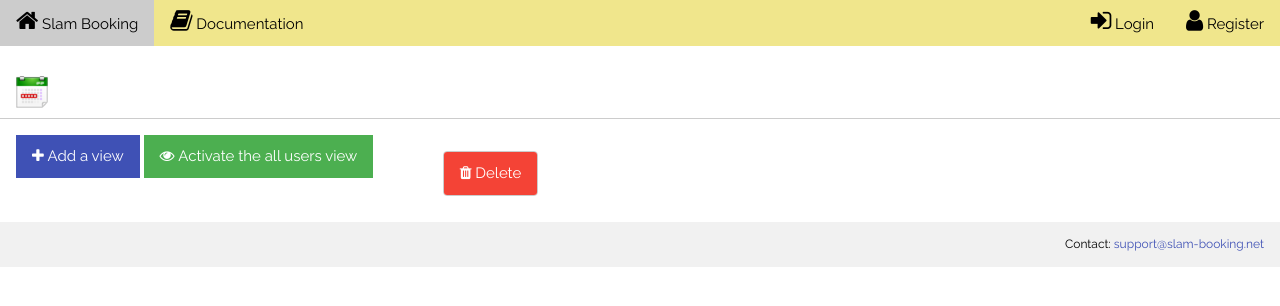
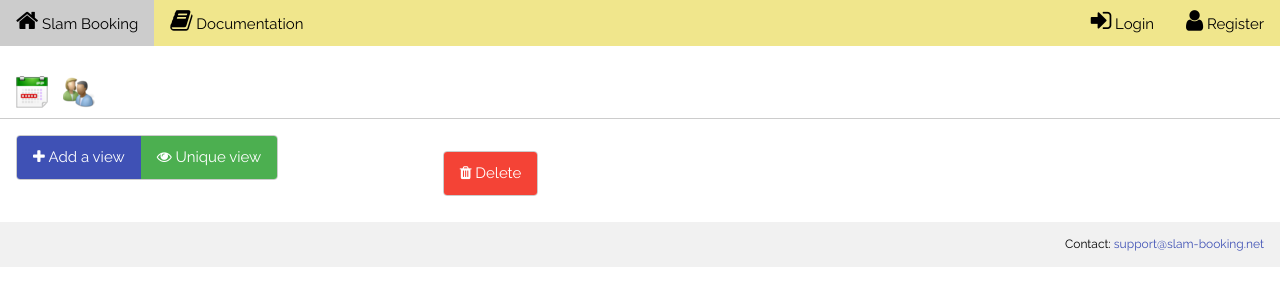
Before and after one commit to ericw0311/slam-booking-s43, a Symfony app: template templates/planification/view.html.twig in a window 1280 px wide. Shown: the top 306 px of the page. Run offline with Twig, Linux system fonts and the light colour scheme; the template is opened without the code that fills it, so the values that code supplies are empty; some libraries are stand-ins or nearby versions.

Commit message:
20191119_am1

```diff
--- a/src/Migrations/Version20191113135651.php
+++ b/src/Migrations/Version20191119030112.php
@@ -10,7 +10,7 @@ use Doctrine\Migrations\AbstractMigration;
 /**
  * Auto-generated Migration: Please modify to your needs!
  */
-final class Version20191113135651 extends AbstractMigration
+final class Version20191119030112 extends AbstractMigration
 {
     public function getDescription() : string
     {
@@ -22,7 +22,7 @@ final class Version20191113135651 extends AbstractMigration
         // this up() migration is auto-generated, please modify it to your needs
         $this->abortIf($this->connection->getDatabasePlatform()->getName() !== 'mysql', 'Migration can only be executed safely on \'mysql\'.');
 
-        $this->addSql('CREATE TABLE planification_view_resource (id INT AUTO_INCREMENT NOT NULL, planification_view_id INT NOT NULL, planification_resource_id INT NOT NULL, active TINYINT(1) NOT NULL, created_at DATETIME NOT NULL, updated_at DATETIME DEFAULT NULL, INDEX IDX_640DF95112824F3E (planification_view_id), INDEX IDX_640DF9514F1FC012 (planification_resource_id), PRIMARY KEY(id)) DEFAULT CHARACTER SET utf8mb4 COLLATE utf8mb4_unicode_ci ENGINE = InnoDB');
+        $this->addSql('CREATE TABLE planification_view_resource (id INT AUTO_INCREMENT NOT NULL, planification_view_id INT NOT NULL, planification_resource_id INT NOT NULL, active TINYINT(1) NOT NULL, created_at DATETIME NOT NULL, updated_at DATETIME DEFAULT NULL, INDEX IDX_640DF95112824F3E (planification_view_id), INDEX IDX_640DF9514F1FC012 (planification_resource_id), UNIQUE INDEX uk_planification_view_resource (planification_view_id, planification_resource_id), PRIMARY KEY(id)) DEFAULT CHARACTER SET utf8mb4 COLLATE utf8mb4_unicode_ci ENGINE = InnoDB');
         $this->addSql('CREATE TABLE timetable (id INT AUTO_INCREMENT NOT NULL, user_id INT NOT NULL, file_id INT NOT NULL, name VARCHAR(255) NOT NULL, type VARCHAR(255) NOT NULL, created_at DATETIME NOT NULL, updated_at DATETIME DEFAULT NULL, INDEX IDX_6B1F670A76ED395 (user_id), INDEX IDX_6B1F67093CB796C (file_id), UNIQUE INDEX uk_timetable (file_id, name), PRIMARY KEY(id)) DEFAULT CHARACTER SET utf8mb4 COLLATE utf8mb4_unicode_ci ENGINE = InnoDB');
         $this->addSql('CREATE TABLE planification_line (id INT AUTO_INCREMENT NOT NULL, planification_period_id INT NOT NULL, timetable_id INT DEFAULT NULL, user_id INT NOT NULL, week_day VARCHAR(255) NOT NULL, oorder SMALLINT NOT NULL, active TINYINT(1) NOT NULL, created_at DATETIME NOT NULL, updated_at DATETIME DEFAULT NULL, INDEX IDX_D967D141DCFAF5EA (planification_period_id), INDEX IDX_D967D141CC306847 (timetable_id), INDEX IDX_D967D141A76ED395 (user_id), UNIQUE INDEX uk_planification_line (planification_period_id, week_day), PRIMARY KEY(id)) DEFAULT CHARACTER SET utf8mb4 COLLATE utf8mb4_unicode_ci ENGINE = InnoDB');
         $this->addSql('CREATE TABLE planification (id INT AUTO_INCREMENT NOT NULL, user_id INT NOT NULL, file_id INT NOT NULL, type VARCHAR(255) NOT NULL, name VARCHAR(255) NOT NULL, internal TINYINT(1) NOT NULL, code VARCHAR(255) DEFAULT NULL, created_at DATETIME NOT NULL, updated_at DATETIME DEFAULT NULL, INDEX IDX_FFC02E1BA76ED395 (user_id), INDEX IDX_FFC02E1B93CB796C (file_id), UNIQUE INDEX uk_planification (file_id, type, name), PRIMARY KEY(id)) DEFAULT CHARACTER SET utf8mb4 COLLATE utf8mb4_unicode_ci ENGINE = InnoDB');
--- a/templates/planification/view.html.twig
+++ b/templates/planification/view.html.twig
@@ -12,11 +12,24 @@
 {% block body %}
 
 <div class="w3-panel w3-border-bottom w3-text-indigo">
-<h4><img src="{{ asset('images/planification-32.png') }}"></img>&nbsp;{{ planification.name }}</h4>
+<h4><img src="{{ asset('images/planification-32.png') }}"></img>&nbsp;{{ planification.name }}&nbsp;
+<img src="{{ asset('images/user-group-32.png') }}">&nbsp;{{ planificationView.userFileGroup.name }}
+</h4>
 </div>
 
 <div class="w3-row">
 <div class="w3-third w3-container">
+
+<div class="w3-show-inline-block">
+<div class="w3-bar w3-border w3-round">
+<a href="{{ path('planification_view_add', { 'planificationID': planification.id, 'planificationPeriodID': planificationPeriod.id }) }}" class="w3-bar-item w3-button w3-indigo"><i class="fa fa-plus"></i>&nbsp;{{ 'view.add'|trans }}</a>
+{% if allUserGroupViewActive <= 0 %}
+<a href="{{ path('planification_activate_all_users_view', { 'planificationID': planification.id, 'planificationPeriodID': planificationPeriod.id, 'planificationViewID': planificationView.id }) }}" class="w3-bar-item w3-button w3-green" title="{{ 'view.activate.all.users'|trans }}"><i class="fa fa-eye"></i>&nbsp;{{ 'view.unique'|trans }}</a>
+{% elseif manualViewCount > 0 %}
+<a href="{{ path('planification_activate_manual_views', { 'planificationID': planification.id, 'planificationPeriodID': planificationPeriod.id, 'planificationViewID': planificationView.id }) }}" class="w3-bar-item w3-button w3-green" title="{{ 'view.activate.manual'|trans }}"><i class="fa fa-eye"></i>&nbsp;{{ 'view.differentiated'|trans }}</a>
+{% endif %}
+</div>
+</div>
 
 <div class="w3-bar-block">
 {% set lineNumber = 0 %}
@@ -30,36 +43,10 @@
 <a href="{{ path('planification_view', { 'planificationID': planification.ID, 'planificationPeriodID': planificationPeriod.ID, 'planificationViewID': l_planificationView.ID }) }}" class="w3-bar-item w3-button w3-round-large w3-{{ lineColor }}"><img src="{{ asset('images/user-group-32.png') }}">&nbsp;{{ l_planificationView.userFileGroup.name }}<span class="w3-badge w3-right w3-red"><i class="fa fa-eye-slash"></i></span></a>
 {% endif %}
 {% endfor %}
-
-<a href="{{ path('planification_view_add', { 'planificationID': planification.id, 'planificationPeriodID': planificationPeriod.id }) }}" class="w3-button w3-indigo"><i class="fa fa-plus"></i>&nbsp;{{ 'view.add'|trans }}</a>
-
-{% if allUserGroupViewActive <= 0 %}
-<a href="{{ path('planification_activate_all_users_view', { 'planificationID': planification.id, 'planificationPeriodID': planificationPeriod.id, 'planificationViewID': planificationView.id }) }}" class="w3-button w3-green"><i class="fa fa-eye"></i>&nbsp;{{ 'view.activate.all.users'|trans }}</a>
-{% elseif manualViewCount > 0 %}
-<a href="{{ path('planification_activate_manual_views', { 'planificationID': planification.id, 'planificationPeriodID': planificationPeriod.id, 'planificationViewID': planificationView.id }) }}" class="w3-button w3-green"><i class="fa fa-eye"></i>&nbsp;{{ 'view.activate.manual'|trans }}</a>
-{% endif %}
-
 </div>
-
 </div>
 
 <div class="w3-twothird w3-container">
-
-<div class="w3-show-inline-block w3-margin-top">
-<div class="w3-bar w3-border w3-round">
-{% if planificationView.userFileGroup.type == 'ALL' %}
-<button onclick="document.getElementById('dnaAllUser').style.display='block'" class="w3-bar-item w3-button w3-red"><i class="fa fa-trash"></i>&nbsp;<del>{{ 'delete'|trans }}</del></button>
-{% else %}
-<button onclick="document.getElementById('askDelete').style.display='block'" class="w3-bar-item w3-button w3-red"><i class="fa fa-trash"></i>&nbsp;{{ 'delete'|trans }}</button>
-{% endif %}
-{% if planificationView.userFileGroup.type == 'MANUAL' and planificationView.order > minManualOrder %}
-<a href="{{ path('planification_view_sort_before', { 'planificationID': planification.ID, 'planificationPeriodID': planificationPeriod.ID, 'planificationViewID': planificationView.ID }) }}" class="w3-bar-item w3-button w3-indigo"><i class="fa fa-arrow-up"></i>&nbsp;{{ 'sort.before'|trans }}</a>
-{% endif %}
-{% if planificationView.userFileGroup.type == 'MANUAL' and planificationView.order < maxManualOrder %}
-<a href="{{ path('planification_view_sort_after', { 'planificationID': planification.ID, 'planificationPeriodID': planificationPeriod.ID, 'planificationViewID': planificationView.ID }) }}" class="w3-bar-item w3-button w3-indigo"><i class="fa fa-arrow-down"></i>&nbsp;{{ 'sort.after'|trans }}</a>
-{% endif %}
-</div>
-</div>
 
 <table class="w3-table w3-striped">
 	<tbody>
@@ -89,8 +76,23 @@
 	</tbody>
 </table>
 
+<div class="w3-show-inline-block w3-margin-top">
+<div class="w3-bar w3-border w3-round">
+{% if planificationView.userFileGroup.type == 'ALL' %}
+<button onclick="document.getElementById('dnaAllUser').style.display='block'" class="w3-bar-item w3-button w3-red"><i class="fa fa-trash"></i>&nbsp;<del>{{ 'delete'|trans }}</del></button>
+{% else %}
+<button onclick="document.getElementById('askDelete').style.display='block'" class="w3-bar-item w3-button w3-red"><i class="fa fa-trash"></i>&nbsp;{{ 'delete'|trans }}</button>
+{% endif %}
+{% if planificationView.userFileGroup.type == 'MANUAL' and planificationView.order > minManualOrder %}
+<a href="{{ path('planification_view_sort_before', { 'planificationID': planification.ID, 'planificationPeriodID': planificationPeriod.ID, 'planificationViewID': planificationView.ID }) }}" class="w3-bar-item w3-button w3-indigo"><i class="fa fa-arrow-up"></i>&nbsp;{{ 'sort.before'|trans }}</a>
+{% endif %}
+{% if planificationView.userFileGroup.type == 'MANUAL' and planificationView.order < maxManualOrder %}
+<a href="{{ path('planification_view_sort_after', { 'planificationID': planification.ID, 'planificationPeriodID': planificationPeriod.ID, 'planificationViewID': planificationView.ID }) }}" class="w3-bar-item w3-button w3-indigo"><i class="fa fa-arrow-down"></i>&nbsp;{{ 'sort.after'|trans }}</a>
+{% endif %}
+</div>
 </div>
 
+</div>
 </div>
 
 <!-- Modal -->
--- a/translations/messages.en.yaml
+++ b/translations/messages.en.yaml
@@ -483,6 +483,8 @@ view.add: Add a view
 view.ask.delete: Do you really want to delete vue linked to users group %name% ?
 view.created.ok: The view has been created
 view.deleted.ok: The view has been deleted
+view.differentiated: Differentiated views
 view.dna.all.users: The all users view cannot be deleted
 view.no.group.to.add: There is no group to be added
 view.select: Select a user group
+view.unique:  Unique view
--- a/translations/messages.fr.yaml
+++ b/translations/messages.fr.yaml
@@ -483,6 +483,8 @@ view.add: Ajouter une vue
 view.ask.delete:  Voulez-vous vraiment supprimer la vue rattachée au groupe %name% ?
 view.created.ok: La vue a bien été créee
 view.deleted.ok: La vue a bien été supprimée
+view.differentiated:  Vues différenciées
 view.dna.all.users: La vue rattachée au groupe de tous les utilisateurs ne peut pas être suprimée
 view.no.group.to.add: Il n'y a pas de groupe d'utilisateurs à ajouter
 view.select: Sélectionnez un groupe d'utilisateurs
+view.unique:  Vue unique
```
